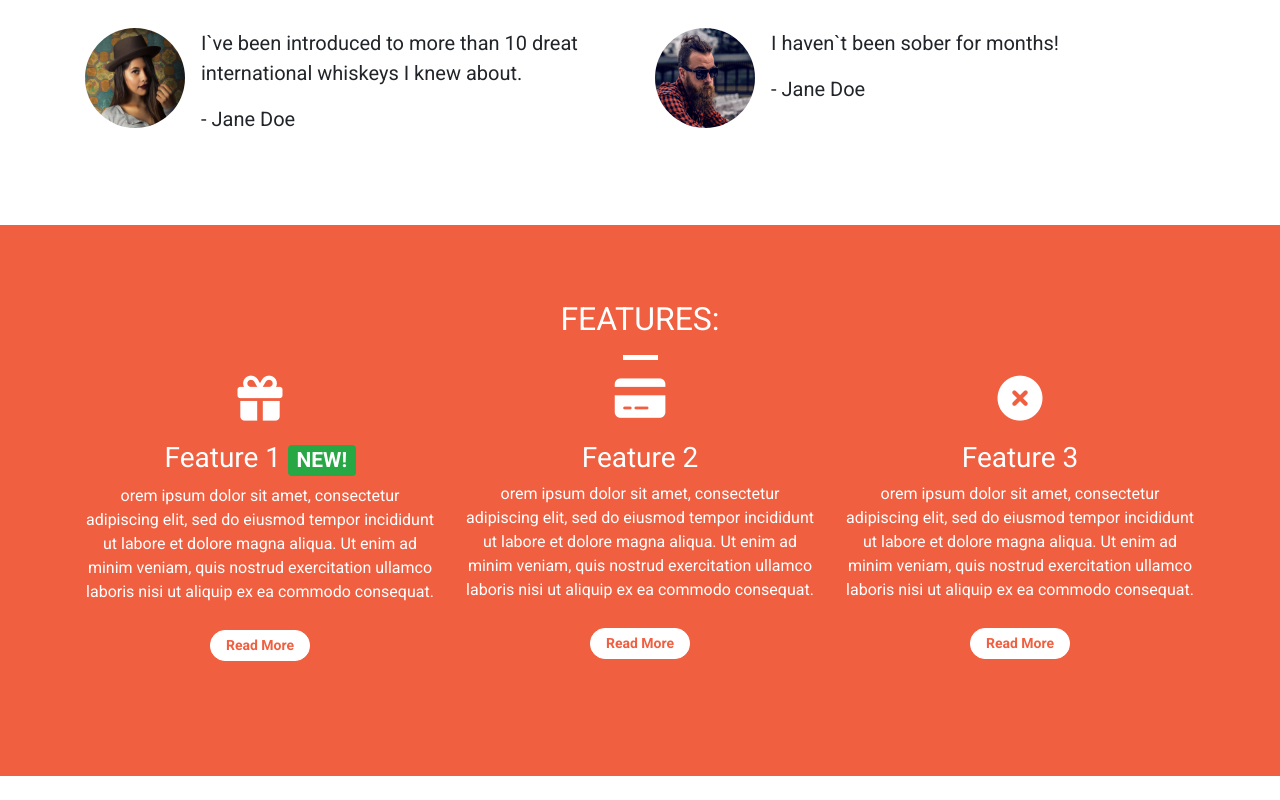
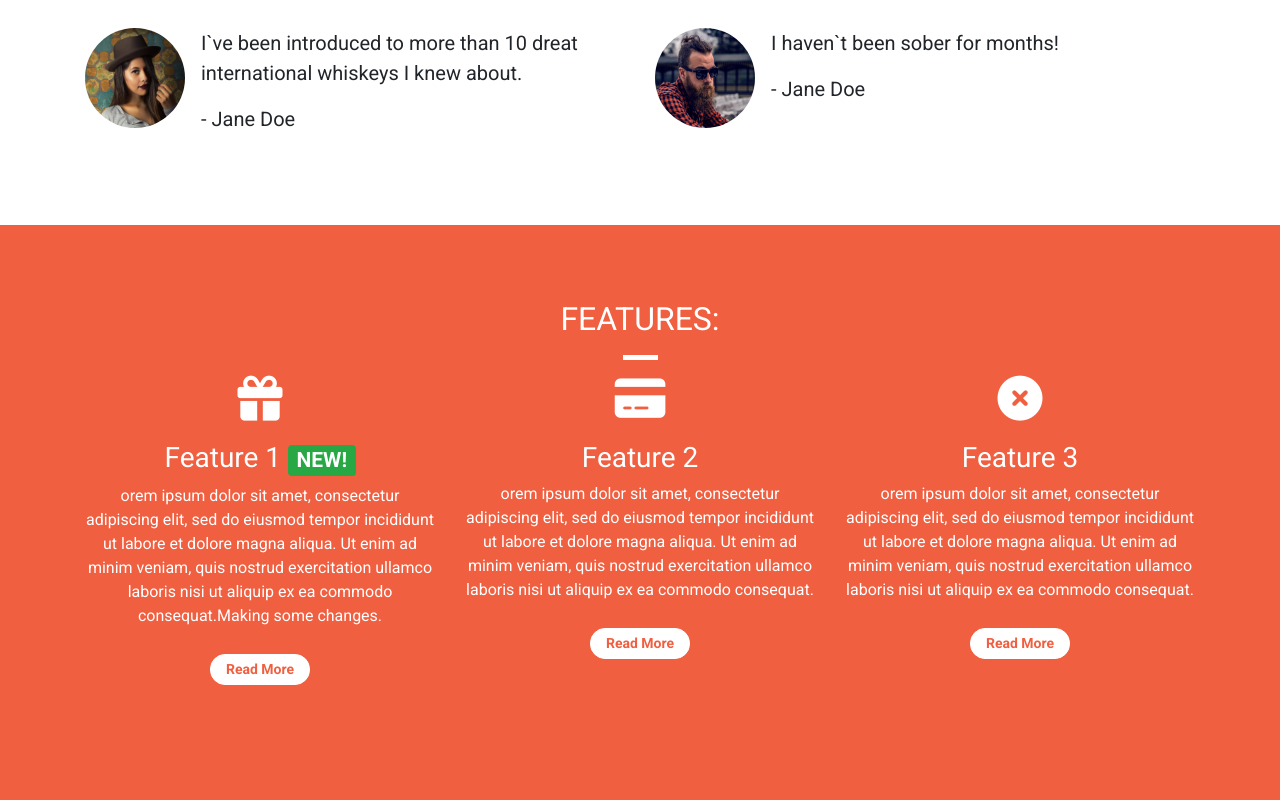
Before and after one commit to kristine-kiki/Bootstrap, a plain HTML site: page index.html in a window 1280 px wide. Shown: the part 971-1771 px from the top of the page. Before the commit the page ends 1747 px from the top, so only its background shows below. Drawn offline with nearby package versions, Linux system fonts and the light colour scheme.

```diff
--- a/index.html
+++ b/index.html
@@ -140,7 +140,7 @@
                 dolore
                 magna aliqua. Ut enim ad minim veniam, quis nostrud exercitation ullamco laboris nisi ut aliquip ex ea
                 commodo
-                consequat.</p>
+                consequat.Making some changes.</p>
               <p><a class="btn btn-sm btn-light" href="">Read More</a></p>
             </div>
           </div>
```
